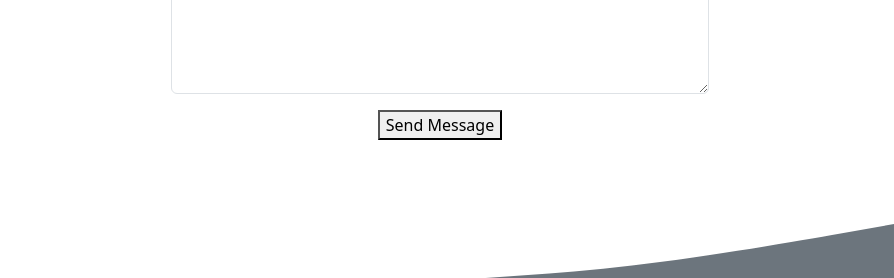
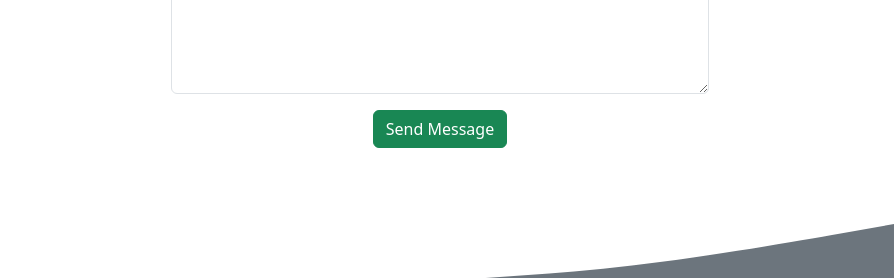
Before and after one commit to Shaal29/aqshalfakhri.github.io, a plain HTML site: page index.html in a window 1280 px wide. Shown: the part 3774-4052 px from the top of the page, 386-1280 px from the left. Drawn offline with nearby package versions, Linux system fonts and the light colour scheme.

Commit message:
mengubah button submit

```diff
--- a/index.html
+++ b/index.html
@@ -217,7 +217,7 @@
                 <label for="name">Message</label>
                 <textarea class="form-control" name="message" rows="10" required></textarea>
               </div>
-              <div class="text-center pt-3"><button type="submit">Send Message</button></div>
+              <div class="text-center pt-3"><button type="submit" class="btn btn-success">Send Message</button></div>
             </form>
           </div>
         </div>
```
